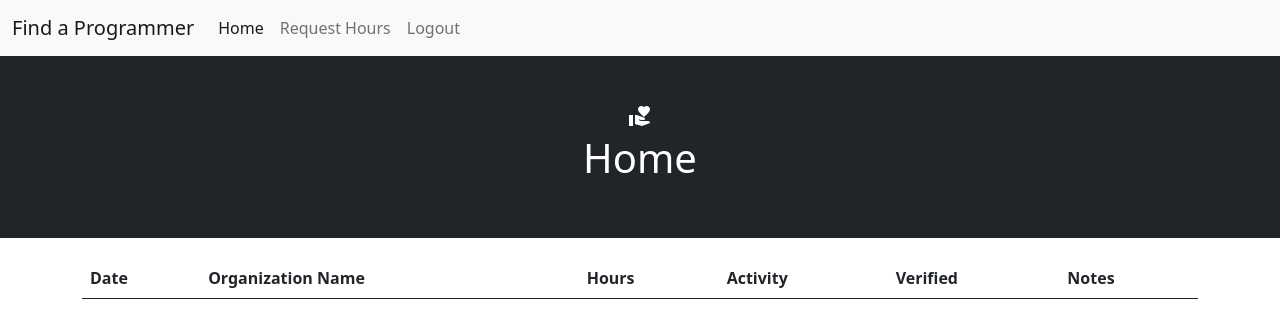
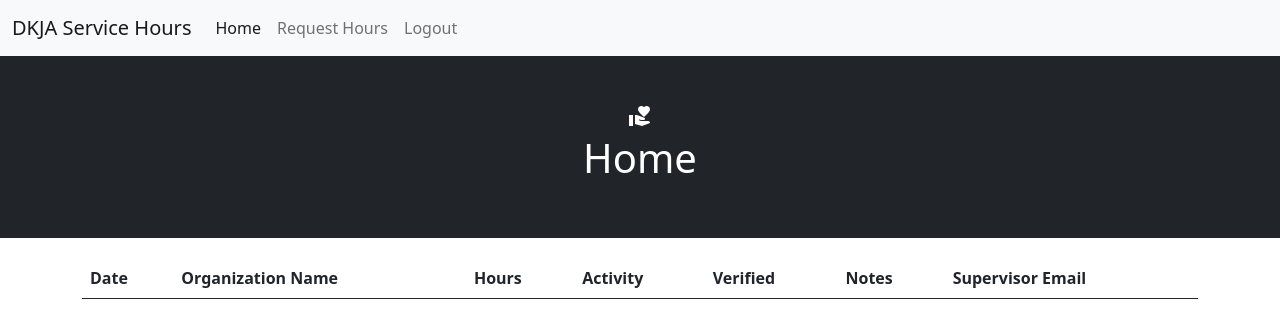
Before and after one commit to yair51/service-hours, a Flask app: page / in a window 1280 px wide. Shown: the top 316 px of the page. Run offline with Flask 2, Linux system fonts and the light colour scheme; the visitor is signed in with stand-in values (Sample User, id 1); data comes from the database, SQL or seed files in the repository; data that the repository does not hold is empty; parts of the project's set-up code (start-up, migrations or seed data) failed here and were passed over.

Commit message:
added record details to verfication page

```diff
--- a/website/auth.py
+++ b/website/auth.py
@@ -113,7 +113,7 @@ def callback():
         unique_id = userinfo_response.json()["sub"]
         users_email = userinfo_response.json()["email"]
         # picture = userinfo_response.json()["picture"]
-        users_name = userinfo_response.json()["given_name"]
+        users_name = userinfo_response.json()["name"]
     else:
         return "User email not available or not verified by Google.", 400
 
--- a/website/config.py
+++ b/website/config.py
@@ -16,8 +16,8 @@ class Config(object):
     MAIL_USE_SSL = True
     MAIL_USERNAME = os.getenv("MAIL_USERNAME", None)
     MAIL_PASSWORD = os.getenv("MAIL_PASSWORD", None)
-    GOOGLE_CLIENT_ID = os.environ.get("GOOGLE_CLIENT_ID", None)
-    GOOGLE_CLIENT_SECRET = os.environ.get("GOOGLE_CLIENT_SECRET", None)
+    GOOGLE_CLIENT_ID = os.getenv("GOOGLE_CLIENT_ID", None)
+    GOOGLE_CLIENT_SECRET = os.getenv("GOOGLE_CLIENT_SECRET", None)
     GOOGLE_DISCOVERY_URL = (
     "https://accounts.google.com/.well-known/openid-configuration"
 )
--- a/website/templates/base.html
+++ b/website/templates/base.html
@@ -12,7 +12,7 @@
 <body>
     <nav class="navbar navbar-expand-lg navbar-light bg-light">
         <div class="container-fluid">
-          <a class="navbar-brand" href="/">Find a Programmer</a>
+          <a class="navbar-brand" href="/">DKJA Service Hours</a>
           <button class="navbar-toggler" type="button" data-bs-toggle="collapse" data-bs-target="#navbarSupportedContent" aria-controls="navbarSupportedContent" aria-expanded="false" aria-label="Toggle navigation">
             <span class="navbar-toggler-icon"></span>
           </button>
--- a/website/templates/index.html
+++ b/website/templates/index.html
@@ -25,6 +25,7 @@
       <th scope="col">Activity</th>
       <th scope="col">Verified</th>
       <th scope="col">Notes</th>
+      <th scope="col">Supervisor Email</th>
 
     </tr>
   </thead>
@@ -37,6 +38,7 @@
       <td>{{ record.activity }}</td>
       <td>{{ record.is_verified }}</td>
       <td>{{ record.supervisor_notes }}</td>
+      <td>{{ record.supervisor_email }}</td>
     </tr>
     <script>
       var time = document.getElementById('time' + {{record.id}}).innerHTML;
--- a/website/templates/verify-hours.html
+++ b/website/templates/verify-hours.html
@@ -1,8 +1,8 @@
 {% extends "base.html" %}
 {% block content %}
 <div class="verification-text" style="">
-    <p><b>Yair Gritzman</b> is requesting <b>15</b> Hours from <b>Report That Pantry</b>. </p>
-    <p>Description of activity: <b>cutting the trees</b></p>
+    <p><b>{{student_name}}</b> is requesting <b>{{hours}}</b> Hours from <b>{{org_name}}</b>. </p>
+    <p>Description of activity: <b>{{activity}}</b></p>
     <p>Is this information correct?</p>
 </div>
 <form method="POST">
--- a/website/views.py
+++ b/website/views.py
@@ -49,19 +49,25 @@ def request_hours():
         flash("Your request has  been submitted.", category="success")
         record_id = new_record.id
         token = s.dumps(supervisor_email)
-        link = url_for('views.verify_hours', token=token, record_id=record_id, _external=True)
+        link = url_for('views.verify_hours', token=token, record_id=record_id, hours=hours, activity=activity, org_name=org_name, student_name=current_user.full_name, _external=True)
         msg = Message("Verify Service Hours",
                   sender="gritzpython@gmail.com",
                   recipients=["yairgritzman@gmail.com"])
         msg.body = "{} is requesting community service hours. Please click the link to verify: {}".format(current_user.full_name, link)
         #msg.html = ""
         mail.send(msg)
+        print(link)
         records = Record.query.filter_by(student_id=current_user.id)
         return redirect(url_for("views.home"))
     return render_template("request-hours.html", title="Request Hours", user=current_user)
 
 @views.route('/verify-hours/<token>/<int:record_id>', methods=['GET', 'POST'])
 def verify_hours(token, record_id):
+    # get details of community service job from parameters
+    student_name = request.args.get("student_name")
+    org_name = request.args.get("org_name")
+    hours = request.args.get("hours")
+    activity = request.args.get("activity")
     current_record = Record.query.get(record_id)
     if request.method == "POST":
         isValid = request.form.get("isValid")
@@ -77,7 +83,7 @@ def verify_hours(token, record_id):
         return "Thank you for your response!"
     email = s.loads(token)
     # current_record.is_verified = True
-    return render_template("verify-hours.html", user=current_user, title="Verify Hours")
+    return render_template("verify-hours.html", user=current_user, title="Verify Hours", student_name=student_name, org_name=org_name, activity=activity, hours=hours)
 
 # adds the admin view
 admin.add_view(ModelView(Student, db.session))
```
